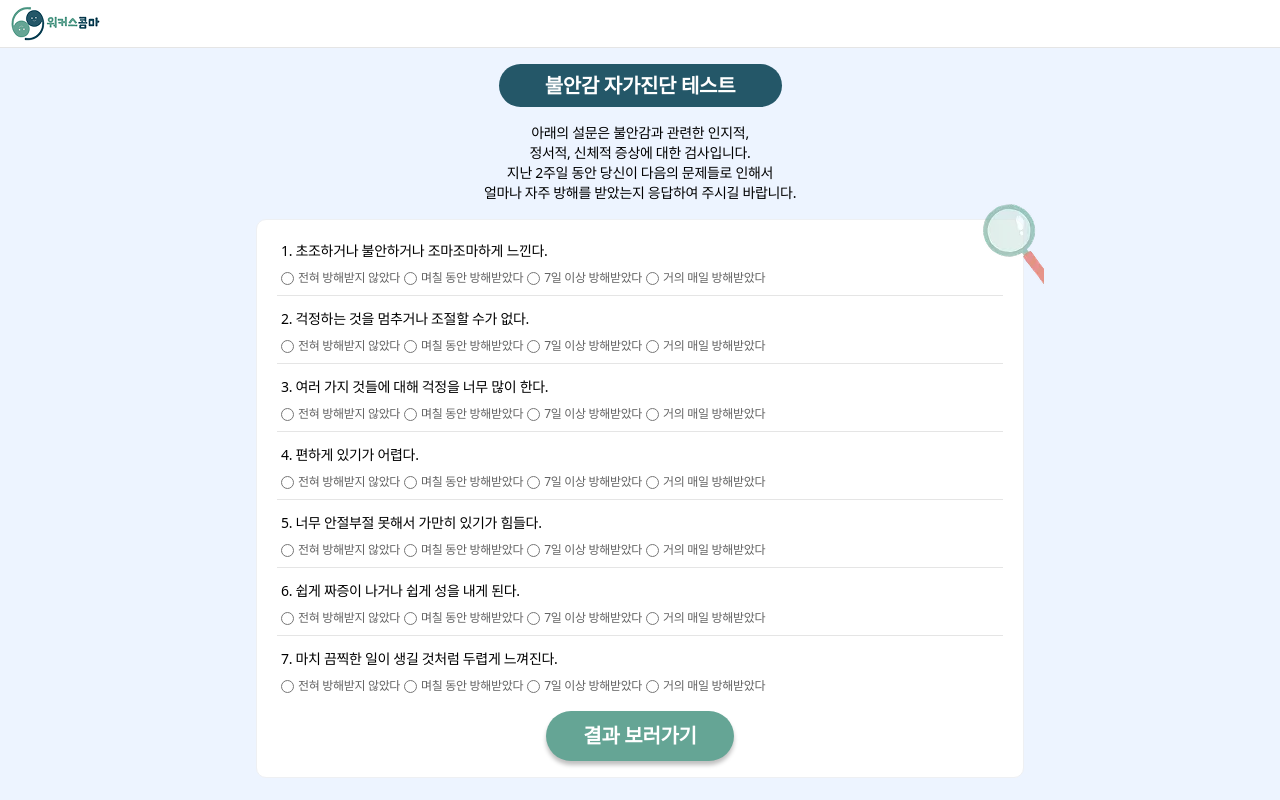
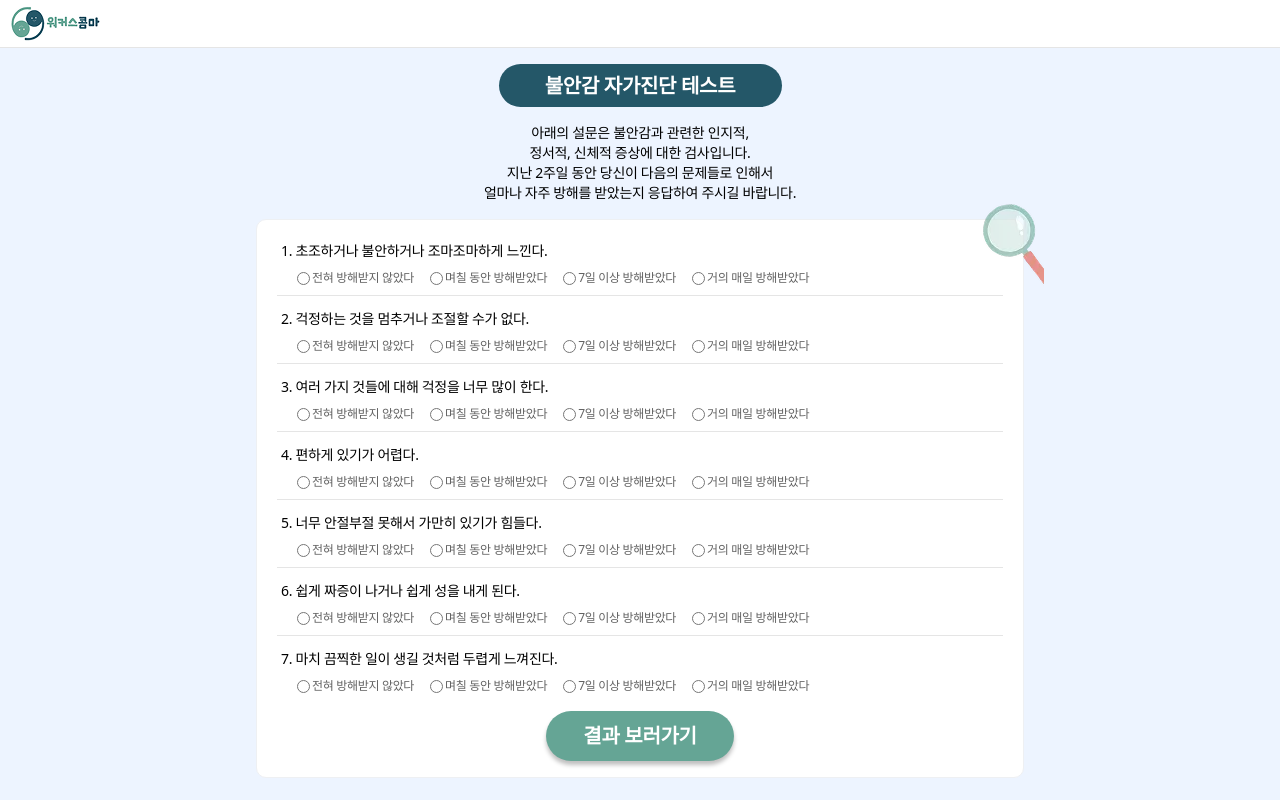
Before and after one commit to WorkersComma/workerscomma.github.io, a React (Vite) app: page /self-diagnosis/anxiety in a window 1280 px wide. Built offline with nearby package versions, Linux system fonts and the light colour scheme; a web font is replaced by a local one.

Commit message:
ui: 각 테스트 페이지 별 스타일 수정

```diff
--- a/src/features/self-diagnosis/anxiety/AnxietyTestPage.tsx
+++ b/src/features/self-diagnosis/anxiety/AnxietyTestPage.tsx
@@ -77,11 +77,11 @@ export const AnxietyTestPage: FC = () => {
                   {index + 1}. {test.question}
                 </legend>
 
-                <div className="mt-2 flex flex-wrap gap-1 justify-around @min-[351px]:justify-start">
+                <div className="mt-2 px-4 flex flex-wrap gap-1 md:gap-4 justify-between @min-[351px]:justify-start">
                   {test.options.map((option) => (
                     <div
                       key={`${test.id}-${option.value}`}
-                      className="flex items-center gap-1"
+                      className="flex items-center gap-0.5"
                     >
                       <input
                         type="radio"
--- a/src/features/self-diagnosis/depression/DepressionTestPage.tsx
+++ b/src/features/self-diagnosis/depression/DepressionTestPage.tsx
@@ -75,11 +75,11 @@ export const DepressionTestPage: FC = () => {
                   {index + 1}. {test.question}
                 </legend>
 
-                <div className="mt-2 flex flex-wrap gap-1 justify-around @min-[351px]:justify-start">
+                <div className="mt-2 flex flex-wrap gap-1 md:gap-4 justify-between @min-[351px]:justify-start">
                   {test.options.map((option) => (
                     <div
                       key={`${test.id}-${option.value}`}
-                      className="flex items-center gap-1"
+                      className="flex items-center gap-0.5"
                     >
                       <input
                         type="radio"
--- a/src/features/self-diagnosis/stress/StressTestPage.tsx
+++ b/src/features/self-diagnosis/stress/StressTestPage.tsx
@@ -142,11 +142,11 @@ export const StressTestPage: FC = () => {
                   {index + 1}. {test.question}
                 </legend>
 
-                <div className="mt-2 flex flex-wrap gap-1 justify-around @min-[351px]:justify-start">
+                <div className="mt-2 flex flex-wrap gap-1 md:gap-4 justify-start">
                   {test.options.map((option) => (
                     <div
                       key={`${test.id}-${option.value}`}
-                      className="flex items-center gap-1"
+                      className="flex items-center gap-0.5"
                     >
                       <input
                         type="radio"
```
